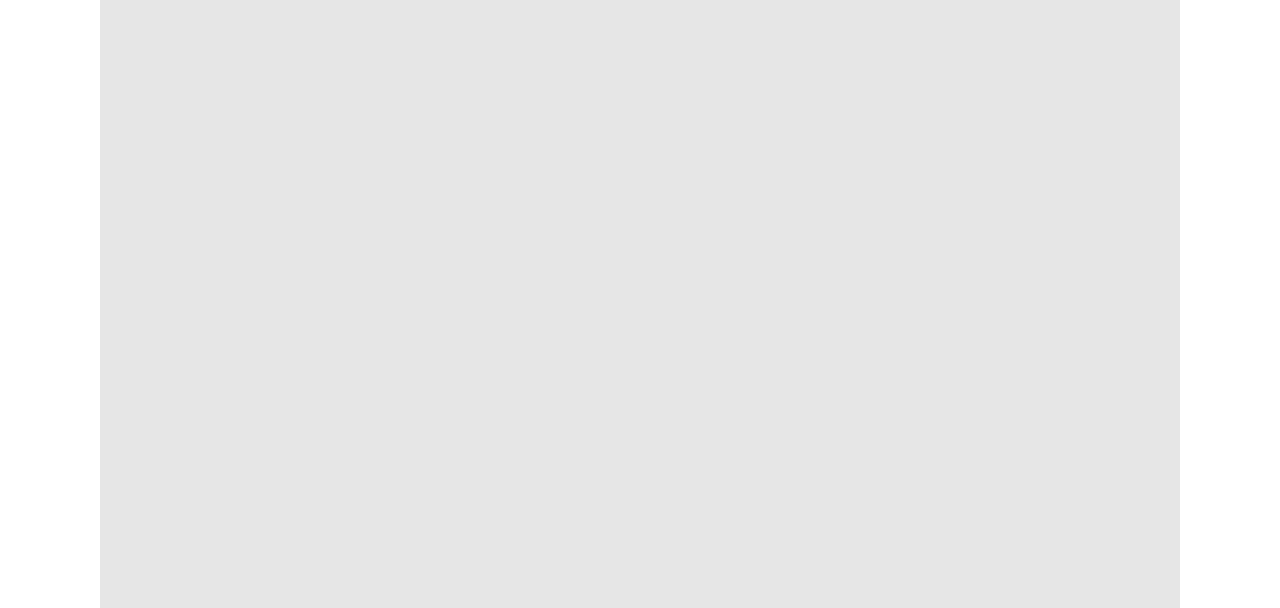
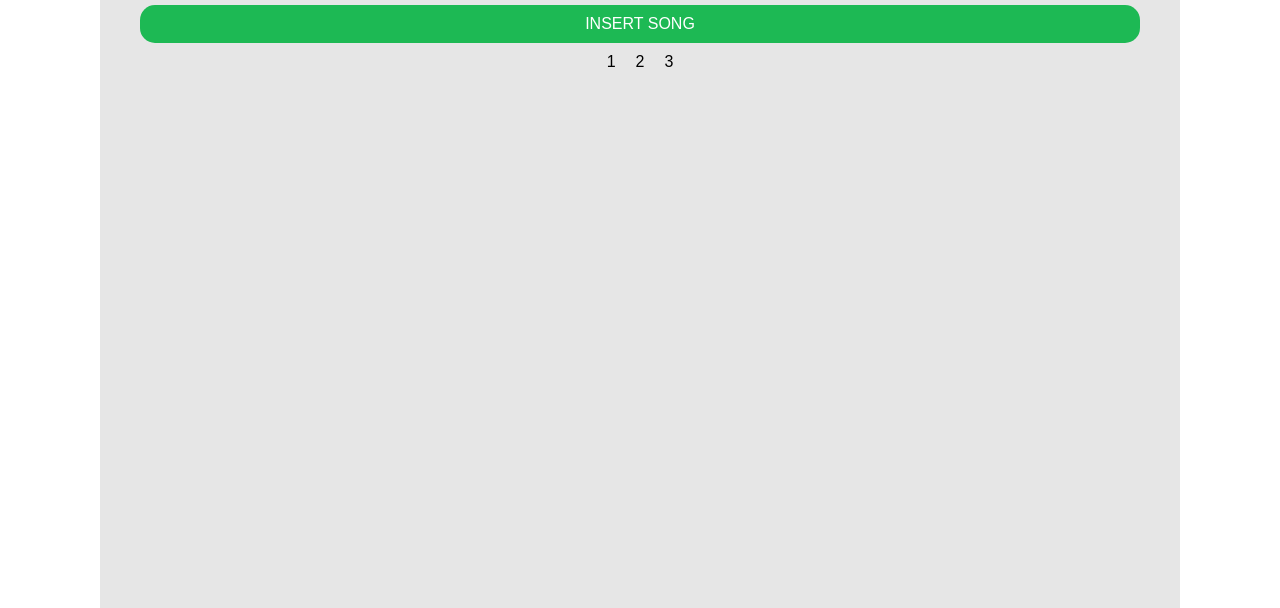
Before and after one commit to UsmanYap/tugasbesarweb, a PHP site: page /auth/editSong.php in a window 1280 px wide. Shown: the part 192-800 px from the top of the page. Run offline with PHP 8.4, Linux system fonts and the light colour scheme; a user stored in the database is signed in; data that the repository does not hold is empty.

```diff
--- a/auth/editSong.php
+++ b/auth/editSong.php
@@ -56,7 +56,15 @@ $songs = mysqli_fetch_all($result, MYSQLI_ASSOC);
                 </tr>
 
             <?php endforeach; ?>
-
+            </table>
+            <div class="c3"><a href=insertSong.php>INSERT SONG</a></div>
+            <div class="paginationButton">
+            <ul style="display: flex; list-style-type: none; color: black; margin: 0 auto; justify-content: center;">
+                <li onclick="pagination(this.value);" style="padding: 10px;" value="1"> 1</li>
+                <li onclick="pagination(this.value);" style="padding: 10px;" value="2"> 2</li>
+                <li onclick="pagination(this.value);" style="padding: 10px;" value="3"> 3</li>
+            </ul>
+        </div>
 
 
 
```
